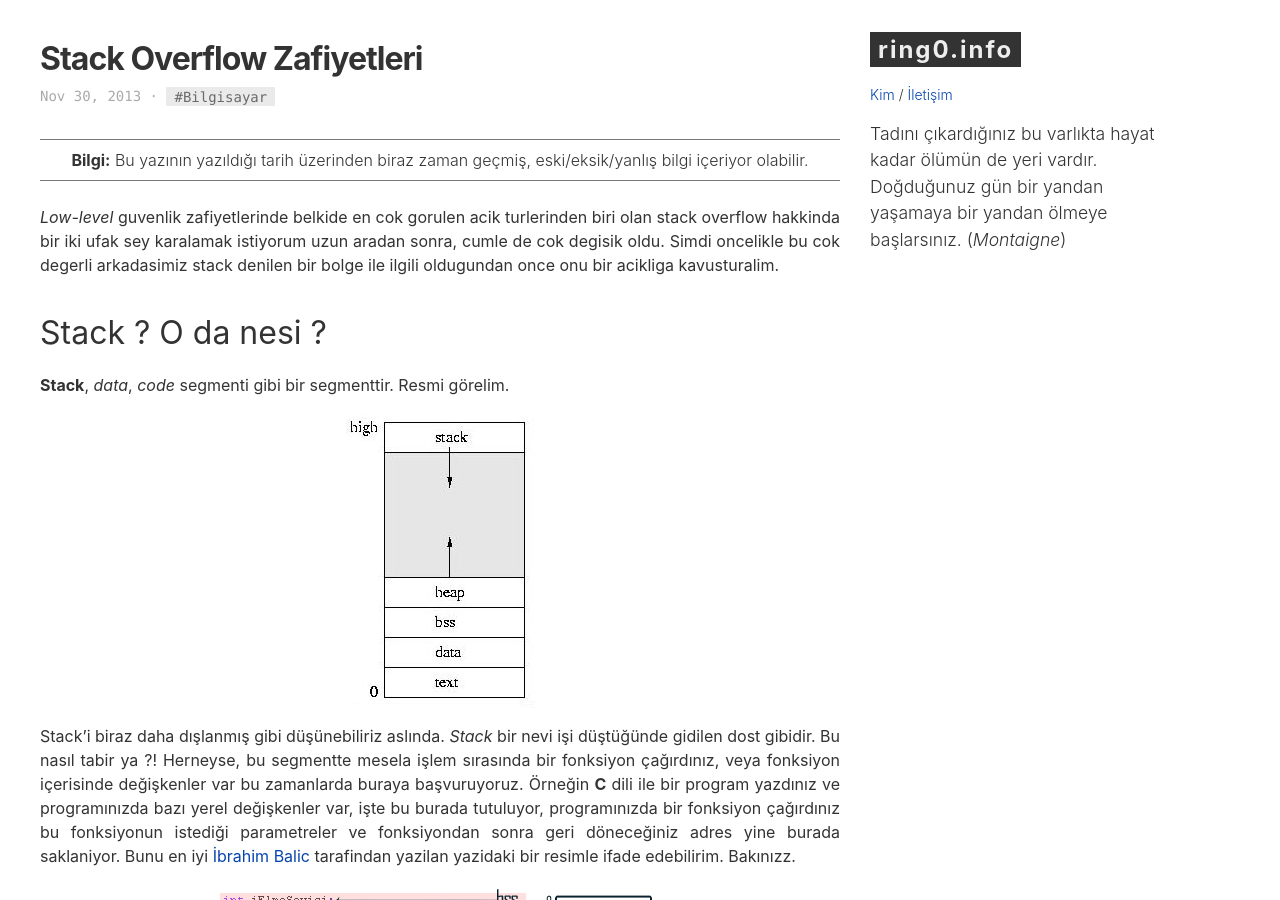
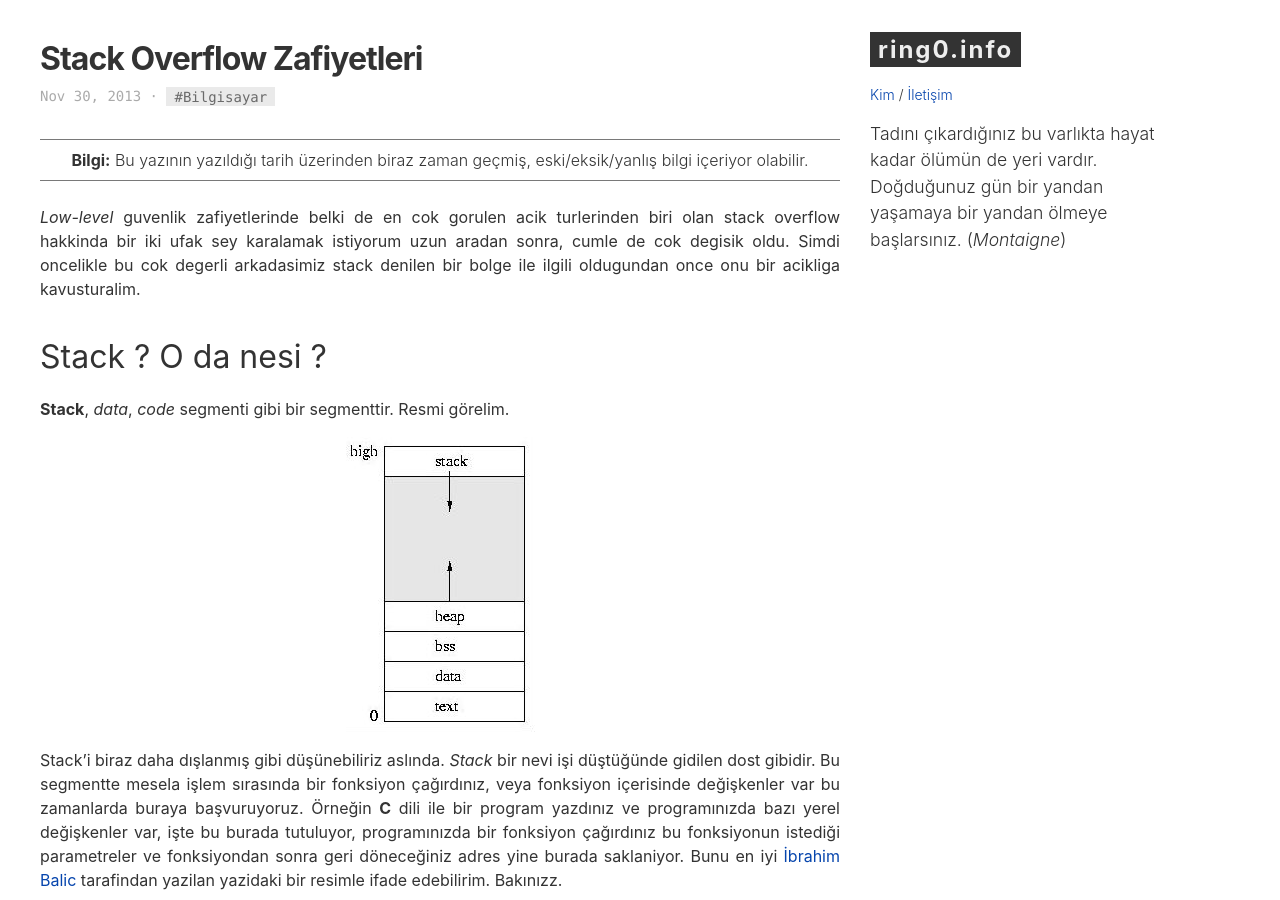
Before and after one commit to philophys/philophys.github.com, a Jekyll site: the page built from _posts/2013-11-30-stack-overflow-zafiyetleri.md, in a window 1280 px wide and 900 px high. Built offline with Jekyll 4.4.1, drawn with Linux system fonts in a browser that asks for light colours; comment, search, counter and statistics services are not loaded.

Commit message:
Update 2013-11-30-stack-overflow-zafiyetleri.md

```diff
--- a/_posts/2013-11-30-stack-overflow-zafiyetleri.md
+++ b/_posts/2013-11-30-stack-overflow-zafiyetleri.md
@@ -4,14 +4,14 @@ title: Stack Overflow Zafiyetleri
 categories: Bilgisayar
 ---
 
-*Low-level* guvenlik zafiyetlerinde belkide en cok gorulen acik turlerinden biri olan stack overflow hakkinda bir iki ufak sey karalamak istiyorum uzun aradan sonra, cumle de cok degisik oldu. Simdi oncelikle bu cok degerli arkadasimiz stack denilen bir bolge ile ilgili oldugundan once onu bir acikliga kavusturalim.
+*Low-level* guvenlik zafiyetlerinde belki de en cok gorulen acik turlerinden biri olan stack overflow hakkinda bir iki ufak sey karalamak istiyorum uzun aradan sonra, cumle de cok degisik oldu. Simdi oncelikle bu cok degerli arkadasimiz stack denilen bir bolge ile ilgili oldugundan once onu bir acikliga kavusturalim.
 
 ## Stack ? O da nesi ?
 **Stack**, *data*, *code* segmenti gibi bir segmenttir. Resmi görelim.
 
 ![](/files/stac1.jpg)
 
-Stack'i biraz daha dışlanmış gibi düşünebiliriz aslında. *Stack* bir nevi işi düştüğünde gidilen dost gibidir. Bu nasıl tabir ya ?! Herneyse, bu segmentte mesela işlem sırasında bir fonksiyon çağırdınız, veya fonksiyon içerisinde değişkenler var bu zamanlarda buraya başvuruyoruz. Örneğin **C** dili ile bir program yazdınız ve programınızda bazı yerel değişkenler var, işte bu burada tutuluyor, programınızda bir fonksiyon çağırdınız bu fonksiyonun istediği parametreler ve fonksiyondan sonra geri döneceğiniz adres yine burada saklaniyor. Bunu en iyi [İbrahim Balic](http://ibrahimbalic.com/2013/fuzzerfuzzing-kavrami-ve-guvenlik-zafiyetleri-bolum-1/) tarafindan yazilan yazidaki bir resimle ifade edebilirim. Bakınızz.
+Stack'i biraz daha dışlanmış gibi düşünebiliriz aslında. *Stack* bir nevi işi düştüğünde gidilen dost gibidir. Bu segmentte mesela işlem sırasında bir fonksiyon çağırdınız, veya fonksiyon içerisinde değişkenler var bu zamanlarda buraya başvuruyoruz. Örneğin **C** dili ile bir program yazdınız ve programınızda bazı yerel değişkenler var, işte bu burada tutuluyor, programınızda bir fonksiyon çağırdınız bu fonksiyonun istediği parametreler ve fonksiyondan sonra geri döneceğiniz adres yine burada saklaniyor. Bunu en iyi [İbrahim Balic](http://ibrahimbalic.com/2013/fuzzerfuzzing-kavrami-ve-guvenlik-zafiyetleri-bolum-1/) tarafindan yazilan yazidaki bir resimle ifade edebilirim. Bakınızz.
 
 ![](/files/stac2.jpg)
 
```
